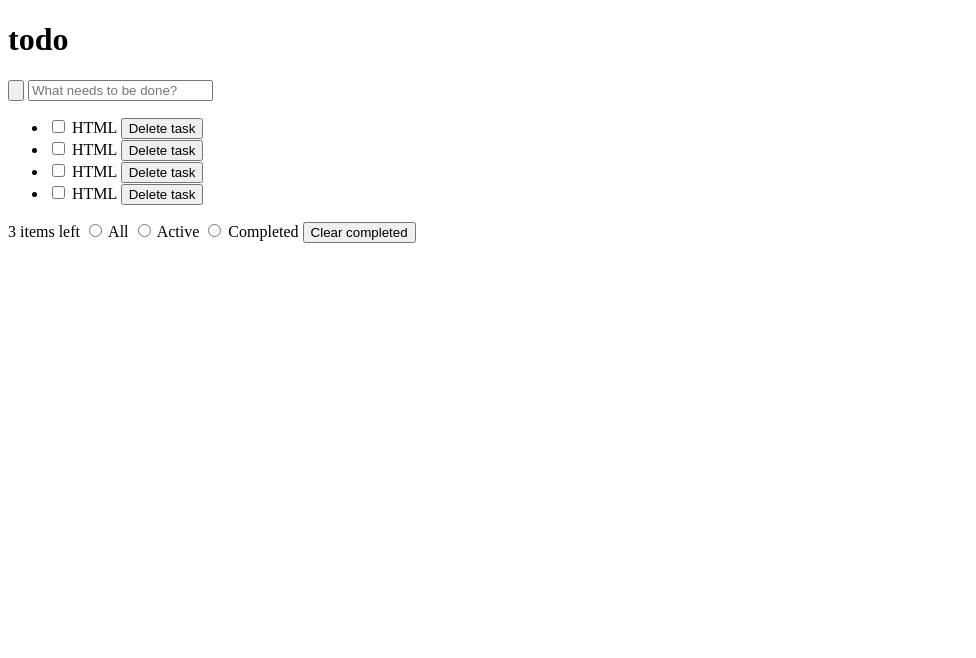
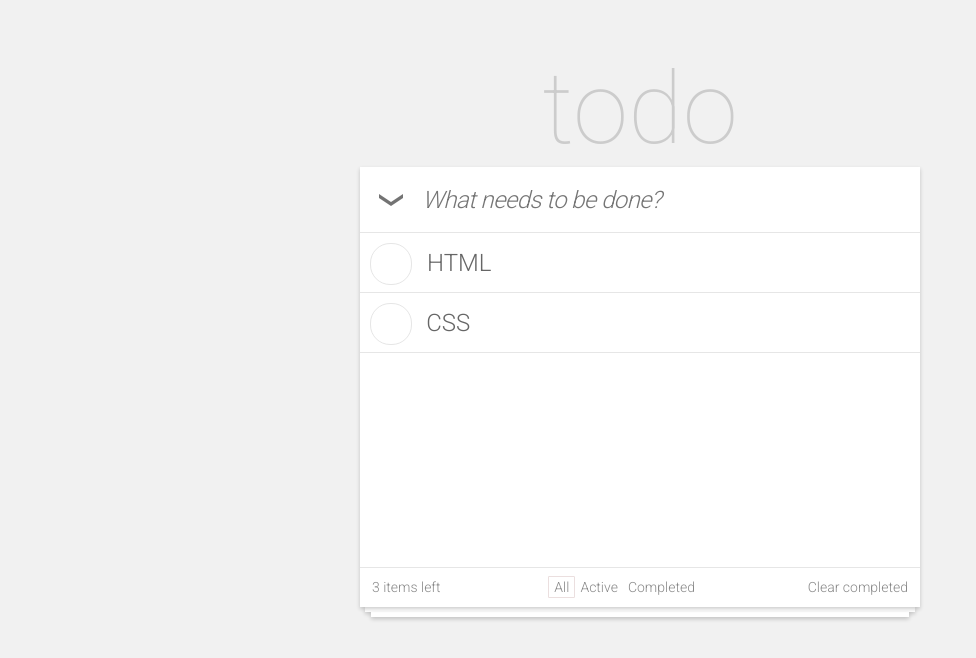
Before and after one commit to ok-technopolis-autumn-2022/Alexandrov_Alexey, a plain HTML site: page index.html in a window 1280 px wide. Shown: the whole page, without its empty margins (0-976 px from the left). Drawn offline with Linux system fonts and the light colour scheme.

Commit message:
style is done

```diff
--- a/index.html
+++ b/index.html
@@ -3,34 +3,36 @@
     <head>
         <meta charset="UTF-8">
         <title>Todos</title>
+        <link href="style.css" rel="stylesheet">
     </head>
     <body>
-        <div class="tode-app">
         <header class = "todo-app__header">
             <h1>todo</h1>
         </header>
-
+        <div class="todo-app">
             <main class="todo-app__frame">
                 <section class="todo-app__main-contorls">
-                    <input type="button" title="Select all tasks">
+                    <input type="button" class="todo-app__button_select_all" title="Select all tasks">
                     <input type="text"
-                           name="todo-app__add-text"
+                           class="todo-app__add-text"
                            placeholder="What needs to be done?"
                            aria-label="Task text"
                     >
                 </section>
-
                 <section class="todo-app__tasks">
-                    <ul class="tode-app__task-list tasks">
+                    <ul class="todo-app__task-list tasks">
                         <li class="todo-app__task-item task-item">
                             <div class="task-item__view">
+                                <label>
                                     <input
                                     type="checkbox"
                                     class="task-item__status"
                                     aria-label="Comleted task:HTML"
                                     />
+                                    <span class="task-item__status-replica"></span>
+                                </label>
                                 <span class="task-item__text">HTML</span>
-                                <button class="task-item__delete">Delete task</button>
+                                <button class="task-item__delete"></button>
                             </div>
                             <div class="task-item__edit" hidden="hidden">
                                 <input
@@ -42,13 +44,16 @@
                         </li>
                         <li class="todo-app__task-item task-item">
                             <div class="task-item__view">
+                                <label>
                                     <input
                                     type="checkbox"
                                     class="task-item__status"
                                     aria-label="Comleted task:CSS"
                                     />
-                                <span class="task-item__text">HTML</span>
-                                <button class="task-item__delete">Delete task</button>
+                                    <span class="task-item__status-replica"></span>
+                                </label>
+                                <span class="task-item__text">CSS</span>
+                                <button class="task-item__delete"></button>
                             </div>
                             <div class="task-item__edit" hidden="hidden">
                                 <input
@@ -58,67 +63,40 @@
                                 aria-label="Edit task: CSS"
                             </div>
                         </li>
-                        <li class="todo-app__task-item task-item">
-                            <div class="task-item__view">
-                                <input
-                                type="checkbox"
-                                class="task-item__status"
-                                aria-label="Comleted task:JS"
-                                />
-                                <span class="task-item__text">HTML</span>
-                                <button class="task-item__delete">Delete task</button>
-                            </div>
-                            <div class="task-item__edit" hidden="hidden">
-                                <input
-                                type="text"
-                                class="task-item__input"
-                                value="JS"
-                                aria-label="Edit task: JS"
-                            </div>
-                        </li>
-                        <li class="todo-app__task-item task-item">
-                            <div class="task-item__view">
-                                <input
-                                type="checkbox"
-                                class="task-item__status"
-                                aria-label="Comleted task:JS tools"
-                                />
-                                <span class="task-item__text">HTML</span>
-                                <button class="task-item__delete">Delete task</button>
-                            </div>
-                            <div class="task-item__edit" hidden="hidden">
-                                <input
-                                type="text"
-                                class="task-item__input"
-                                value="JS tools"
-                                aria-label="Edit task: JS tools"
-                            </div>
-                        </li>
+
                     </ul>
                 </section>
             </main>
 
-            <section class="todo-app__actions-bar">
+
                 <footer class="todo-app__footer">
                     <span class="todo-app__footer items-left" aria-label="Tasks left">
                         3 items left
                     </span>
 
                     <span class="todo-app__footer filter" role="status" aria-label="Filter">
-                        <input type="radio" id="all" class = "todo-app__footer button" name="filter" value="All">
-                        <label for="all">All</label>
+                        <label for="all" class="todo-app__footer label">
+                            <input type="radio" id="all" class = "todo-app__footer button" name="filter" value="All" checked>
+                            <span class="todo-app__footer-radio-replica">All</span>
+                        </label>
+
+                        <label for="active" class="todo-app__footer label">
                             <input type="radio" id="active" class = "todo-app__footer button" name="filter" value="Active">
-                        <label for="active">Active</label>
-                        <input type="radio" id="completed" class = "todo-app__footer button" name="filter" value="Completed">
-                        <label for="completed">Completed</label>
+                            <span class="todo-app__footer-radio-replica">Active</span>
+                        </label>
+
+                        <label for="completed" class="todo-app__footer label">
+                            <input type="radio" id="completed" class ="todo-app__footer button" name="filter" value="Completed">
+                            <span class="todo-app__footer-radio-replica">Completed</span>
+                        </label>
                     </span>
 
                     <span class="todo-app__footer clear" role="clear">
-                        <input type="button" class="todo-app__footer clear button" name="Clear completed" value="Clear completed">
+                        <input type="button" class="todo-app__footer clear_button" name="Clear completed" value="Clear completed">
                     </span>
                  </footer>
-            </section>
-
         </div>
+        <div class="todo-app_bottom-one"></div>
+        <div class="todo-app_bottom-two"></div>
     </body>
 </html>
--- /dev/null
+++ b/style.css
@@ -0,0 +1,189 @@
+@import url("https://fonts.googleapis.com/css2?family=Roboto:wght@100;300&display=swap");
+
+*{
+margin: 0px;
+padding: 0px;
+}
+
+body{
+    display: flex;
+    flex-direction: column;
+    background-color: #9e9e9e24;
+    font-family: 'Roboto',sans-serif;
+    margin: 50px;
+    align-items: center;
+}
+
+h1{
+    font-weight: 100;
+}
+
+.todo-app{
+    width: 560px;
+    background-color: #ffffff;
+    box-shadow: 0px 2px 4px rgb(0 0 0 / 20%);
+}
+
+.todo-app__frame{
+    min-height: 400px;
+}
+
+.todo-app__button_select_all{
+    background-image: url("../images/select-all.png");
+    background-color: transparent;
+    background-repeat: no-repeat;
+    background-position: center;
+    border:none;
+    height: 100%;
+    width: 70px;
+}
+
+button[class="task-item__delete"]{
+    width: 20px;
+    height: 20px;
+    position: absolute;
+    top: 50%;
+    transform: translateY(-50%);
+    right: 10px;
+    border: 0px #000 solid;
+    background-color: #fff;
+}
+
+
+.task-item:hover > .task-item__delete {
+    background-image: url(../images/close.png);
+    /* background-repeat: no-repeat;
+    background-position: center;
+    background-size: 20px;
+    border: 0px #000 solid;
+    background-color: #fff;
+    width: 20px;
+    height: 20px;
+    align-self: center;
+    margin: 11px;
+    box-shadow: none; */
+}
+
+.task-item__status-replica{
+    margin: 10px;
+    width: 40px;
+    height: 40px;
+    border: 1px solid #E6E6E6;
+    display: inline-block;
+    border-radius: 20px;
+}
+
+.task-item:hover {
+    background: #FAFAFA;
+}
+
+input[type="checkbox"]:checked + .task-item__status-replica{
+    background-image: url("../images/completed.png");
+
+    border-color: #5DC2AF;
+    background-size: 24px;
+    background-repeat: no-repeat;
+    background-position: center;
+}
+
+input[type="checkbox"]{
+    display: flex;
+    appearance: none;;
+}
+
+.todo-app__add-text{
+     border: none;
+    width: 100%;
+    font-family: 'Roboto';
+    font-style: italic;
+    font-size: 24px;
+    height: 99%;
+    letter-spacing: -0.6px;
+}
+
+.todo-app__main-contorls{
+    height: 66px;
+    display: flex;
+    box-shadow: 0px -1px 0px 0px #e6e6e6 inset;
+}
+
+.todo-app__header{
+    color: #CCCCCC;
+    font-size: 50px;
+}
+
+.todo-app__frame{
+    max-width: 562px;
+    width: 100%;
+}
+
+.todo-app__footer{
+    font-family: Roboto, sans-serif;
+    color: #888888;
+    box-shadow: 0px 1px 0px 0px #e6e6e6 inset;
+    height: 40px;
+    align-items: center;
+    display: flex;
+    justify-content: space-between;
+    font-size: 14px;
+}
+
+.task-item__view{
+    display: flex;
+}
+
+.task-item__text{
+    color: #666666;
+    margin-left: 4%;
+    font-size: 24px;
+    align-self: center;
+}
+
+.clear_button{
+    border: none;
+    background-color: transparent;
+}
+
+.task-item{
+    height: 60px;
+    box-shadow: 0px -1px 0px 0px #e6e6e6 inset;
+    display: flex;
+    position: relative;
+}
+
+input[type="radio"] {
+    appearance: none;
+}
+
+input[type="radio"]:checked +  .todo-app__footer-radio-replica{
+    border: 1px solid #EBDFDF;
+}
+
+.todo-app__footer-radio-replica{
+    padding: 2px 5px;
+    border-radius: 5%;
+}
+
+.todo-app_bottom-one{
+    width: 550px;
+    box-shadow: rgba(0, 0, 0, 0.2) 0px 2px 4px 0px;
+    height: 5px;
+    background-color: rgb(255, 255, 255);
+    z-index: -1;
+}
+
+.todo-app_bottom-two{
+    width: 538px;
+    box-shadow: 0px 2px 4px 0px #00000033;
+    height: 5px;
+    background-color: #FFFFFF;
+    z-index: -1;
+}
+
+.items-left{
+    padding-left: 12px;
+}
+
+.clear{
+    padding-right: 12px;
+}
```
Also changed, not shown: images/close.png (added), images/completed.png (added), images/select-all.png (added). Lines whose indentation alone changed are shown as unchanged.
